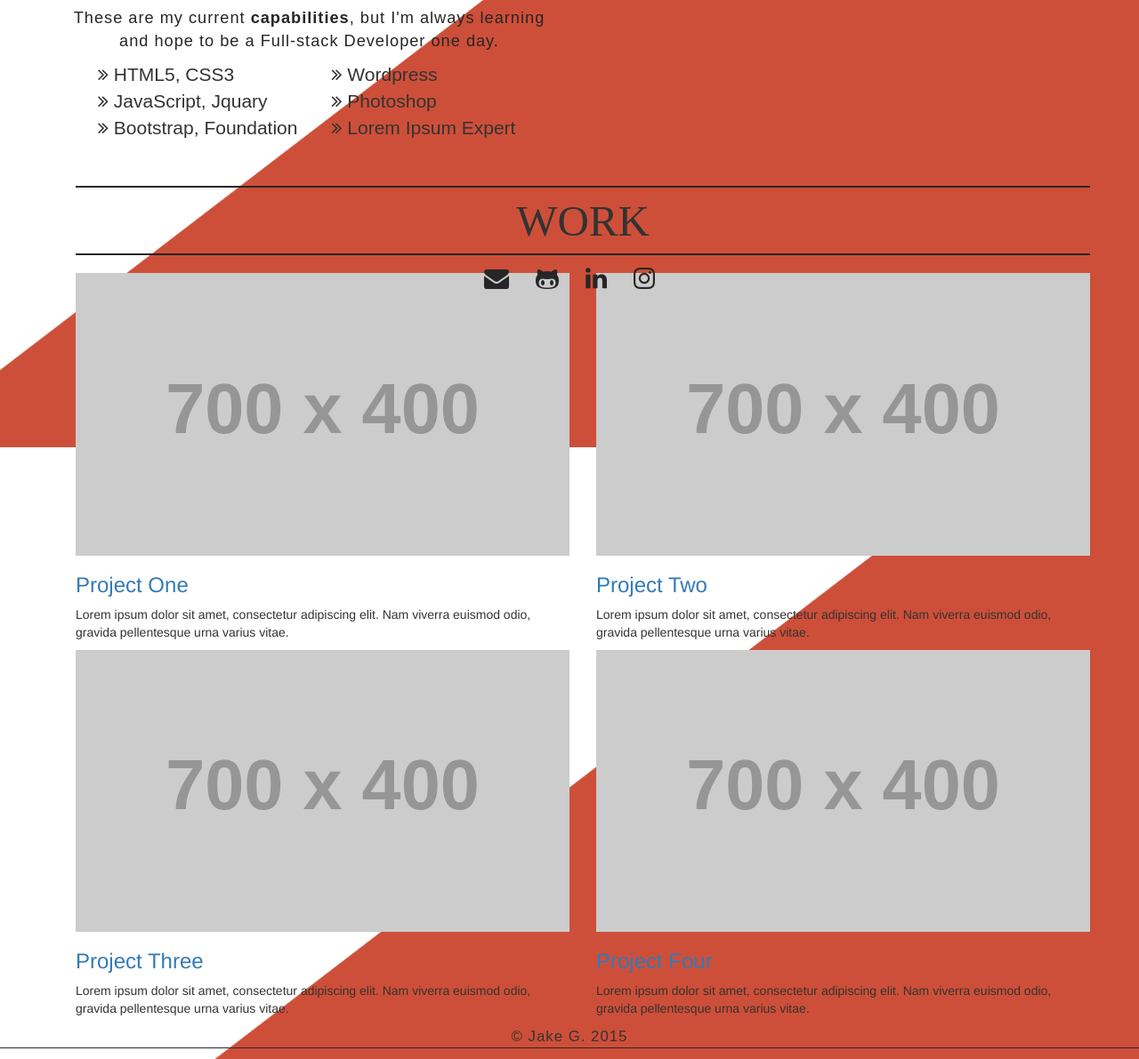
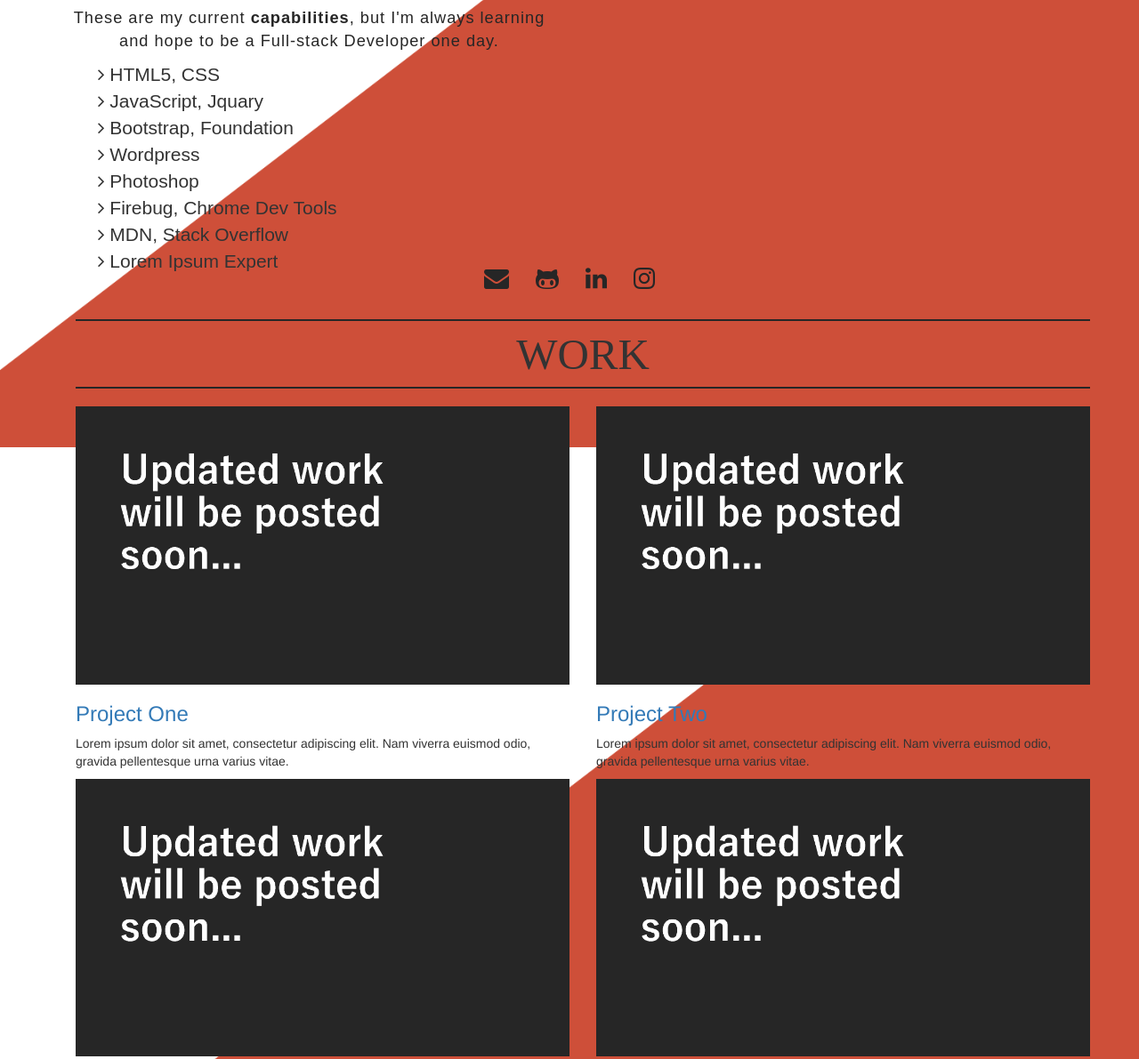
Before and after one commit to mechacrow/mechacrow.github.io, a plain HTML site: page index.html in a window 1280 px wide. Shown: the part 457-1648 px from the top of the page at 89% size. Drawn offline with nearby package versions, Linux system fonts and the light colour scheme; placeholder pictures from the web are drawn by us.

Commit message:
small update
edited the bio a little,
added "coming soon" img's
small css fixes

```diff
--- a/css/style.css
+++ b/css/style.css
@@ -55,7 +55,7 @@ body {
     letter-spacing: 1px;
 }
 
-#list {
+/*#list {
     -moz-column-count: 2;
     -moz-column-gap: 10px;
     -webkit-column-count: 2;
@@ -65,7 +65,15 @@ body {
     list-style: none;
     font-family: 'Cabin Condensed', sans-serif;
     font-size: 1.5em;
+}**/
+
+#list {
+    list-style: none;
+    font-family: 'Cabin Condensed', sans-serif;
+    font-size: 1.5em;
 }
+
+
 
 /*********** WORK **********/
 .page-header {
--- a/index.html
+++ b/index.html
@@ -63,16 +63,18 @@
         <div class="row">
             <div class="col-md-6 col-sm-12">
                 <h1 id="intro-head">Hello, My Name is Jake.</h1><br>
-                <p id="intro">I'm a Freelance <strong>Web Designer / Front-end Developer</strong> based in <strong>Toronto,Ontario</strong>. I recently made the switch from technictian to developer in 2014, but have been making websites and using code since highschool. Down below you will find some of my work. In addition to that I have made dozens of websites for friends and family members, and do small coding jobs when they come up. This usually includes: Implementing new features, website updates, modernization and debugging.</p>
+                <p id="intro">I'm a Freelance <strong>Web Designer / Front-end Developer</strong> based in <strong>Toronto,Ontario</strong>. I recently made the switch from technictian to developer in 2014, but have been making websites and using code since highschool. Down below you will find some of my work. In addition to that I have made dozens of websites for friends and family, and do small coding jobs when they come up. This usually includes: Implementing new features, website updates, modernization and debugging.</p>
 
 <p id="intro">These are my current <strong>capabilities</strong>, but I'm always learning and hope to be a Full-stack Developer one day.</p>
                 <ul id="list">
-            <li><i class="fa fa-angle-double-right"></i> HTML5, CSS3</li>
-            <li><i class="fa fa-angle-double-right"></i> JavaScript, Jquary</li>
-            <li><i class="fa fa-angle-double-right"></i> Bootstrap, Foundation</li>
-            <li><i class="fa fa-angle-double-right"></i> Wordpress</li>
-            <li><i class="fa fa-angle-double-right"></i> Photoshop</li>
-            <li><i class="fa fa-angle-double-right"></i> Lorem Ipsum Expert</li>
+            <li><i class="fa fa-angle-right"></i> HTML5, CSS</li>
+            <li><i class="fa fa-angle-right"></i> JavaScript, Jquary</li>
+            <li><i class="fa fa-angle-right"></i> Bootstrap, Foundation</li>
+            <li><i class="fa fa-angle-right"></i> Wordpress</li>
+            <li><i class="fa fa-angle-right"></i> Photoshop</li>
+            <li><i class="fa fa-angle-right"></i> Firebug, Chrome Dev Tools</li>
+            <li><i class="fa fa-angle-right"></i> MDN, Stack Overflow</li>
+            <li><i class="fa fa-angle-right"></i> Lorem Ipsum Expert</li>
       </ul>
             </div>
         </div>
@@ -83,8 +85,7 @@
         <!-- Page Header -->
         <div class="row">
             <div class="col-lg-12">
-                <h1 class="page-header">WORK
-                    <small></small>
+                <h1 class="page-header">WORK<small></small>
                 </h1>
             </div>
         </div>
@@ -94,7 +95,7 @@
         <div class="row">
             <div class="col-md-6 portfolio-item">
                 <a href="#">
-                    <img class="img-responsive" src="http://placehold.it/700x400" alt="">
+                    <img class="img-responsive" src="img/comingsoon.png" alt=""> <!--img is 700x400 -->
                 </a>
                 <h3>
                     <a href="#">Project One</a>
@@ -103,7 +104,7 @@
             </div>
             <div class="col-md-6 portfolio-item">
                 <a href="#">
-                    <img class="img-responsive" src="http://placehold.it/700x400" alt="">
+                    <img class="img-responsive" src="img/comingsoon.png" alt="">
                 </a>
                 <h3>
                     <a href="#">Project Two</a>
@@ -117,7 +118,7 @@
         <div class="row">
             <div class="col-md-6 portfolio-item">
                 <a href="#">
-                    <img class="img-responsive" src="http://placehold.it/700x400" alt="">
+                    <img class="img-responsive" src="img/comingsoon.png" alt="">
                 </a>
                 <h3>
                     <a href="#">Project Three</a>
@@ -126,7 +127,7 @@
             </div>
             <div class="col-md-6 portfolio-item">
                 <a href="#">
-                    <img class="img-responsive" src="http://placehold.it/700x400" alt="">
+                    <img class="img-responsive" src="img/comingsoon.png" alt="">
                 </a>
                 <h3>
                     <a href="#">Project Four</a>
```
